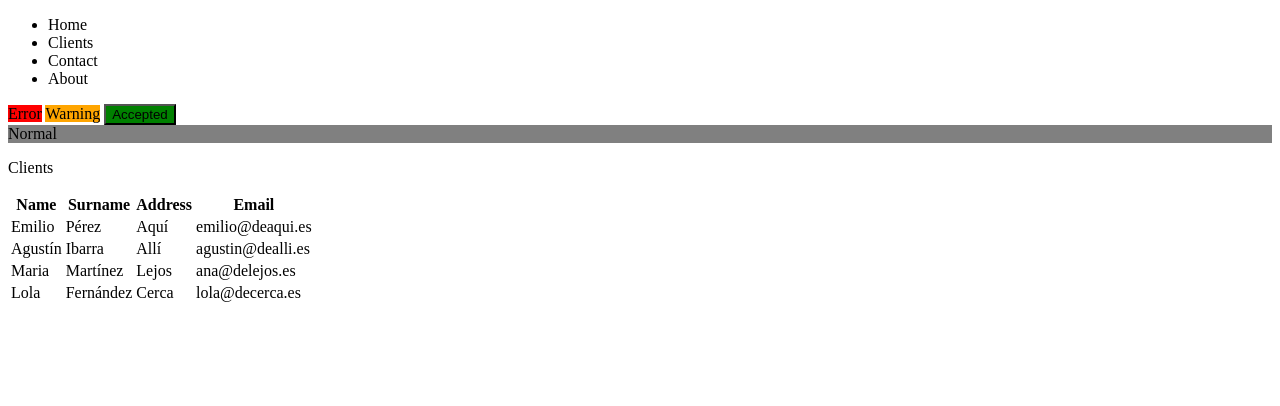
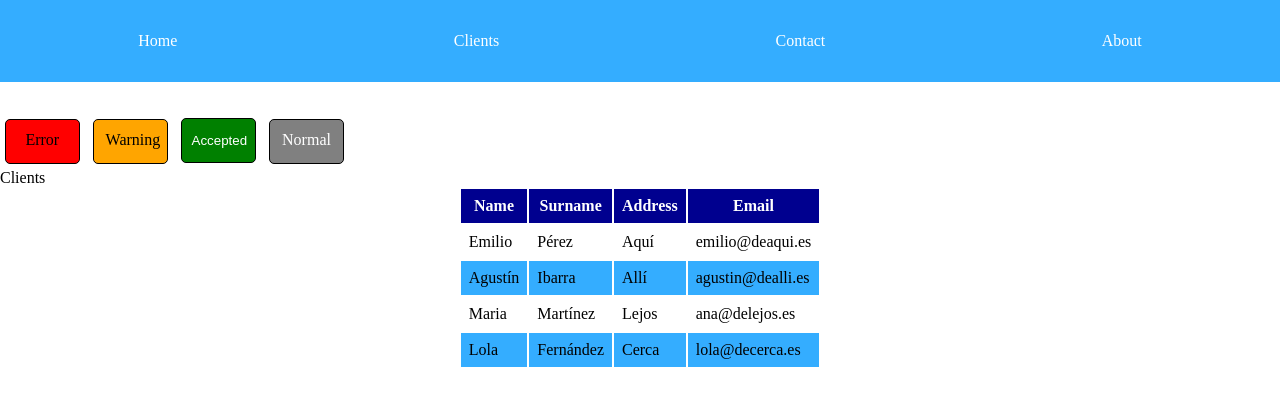
Before and after one commit to HernandezHugo/GS-DAW, a PHP site: page / in a window 1280 px wide. Shown: the top 406 px of the page. Run offline with PHP 8.4, Linux system fonts and the light colour scheme.

Commit message:
DIW - act06 completed

```diff
--- a/DIW/UD02/activitat 06/index.html
+++ b/DIW/UD02/activitat 06/index.html
@@ -14,7 +14,7 @@
         <ul>
           <li><a>Home</a></li>
           <li class="active"><a>Clients</a></li>
-          <li><a>Contact</ahref=></li>
+          <li><a>Contact</a></li>
           <li><a>About</a></li>
         </ul>
       </nav>
--- a/DIW/UD02/activitat 06/sass/app.scss
+++ b/DIW/UD02/activitat 06/sass/app.scss
@@ -1,3 +1,6 @@
 @import 'base/variables';
+@import 'base/globals';
 @import 'base/mixins';
 @import 'base/buttons';
+@import 'layout/header';
+@import 'layout/main';
--- a/DIW/UD02/activitat 06/sass/base/_buttons.scss
+++ b/DIW/UD02/activitat 06/sass/base/_buttons.scss
@@ -5,6 +5,7 @@ $normal: normal;
 
 .btn-#{$accepted} {
   background-color: $green;
+  color: $white;
 }
 .btn-#{$warning} {
   background-color: $orange;
@@ -14,4 +15,16 @@ $normal: normal;
 }
 .btn-#{$normal} {
   background-color: $grey;
+  color: $white;
 }
+.btn{
+  display: inline-block;
+  cursor: pointer;
+  text-align: center;
+  width: 75px;
+  height: 45px;
+  border-radius: 5px;
+  border: 1px solid black;
+  padding: 0.7em;
+  margin: 0.3em;
+}
--- /dev/null
+++ b/DIW/UD02/activitat 06/sass/base/_globals.scss
@@ -0,0 +1,5 @@
+* {
+  box-sizing: border-box;
+  margin: 0;
+  padding: 0;
+}
--- a/DIW/UD02/activitat 06/sass/base/_variables.scss
+++ b/DIW/UD02/activitat 06/sass/base/_variables.scss
@@ -1,13 +1,18 @@
 //colors
 
-$blue: blue;
-$grey: grey;
-$orange: orange;
-$red: red;
-$green: green;
+$blue-dark: #00008f;
+$blue-light: #0099ffcb;
+$grey: #808080;
+$grey-light: #c7c7c7;
+$grey-dark: #797979;
+$orange: #ffa500;
+$red: #ff0000;
+$green: #008000;
+$green-light: #00800080;
+$white: #ffffff;
+$purple: #800080;
 
 //breakpoints
-
 $mobile: 576px;
 $tablet: 768px;
 $desktop: 992px;
@@ -15,6 +20,6 @@ $desktop: 992px;
 //font-weight
 
 $delgada: 300;
-$regular : 400;
+$regular: 400;
 $bold: 700;
-$black: 900
+$black: 900;
--- /dev/null
+++ b/DIW/UD02/activitat 06/sass/layout/_header.scss
@@ -0,0 +1,25 @@
+nav {
+  @include mobile {
+    background-color: $blue-dark;
+    color: $white;
+  }
+  @include tablet {
+    background-color: $blue-light;
+  }
+  background-color: $green-light;
+  ul {
+    display: flex;
+    justify-content: space-around;
+    padding: 2em 0;
+    margin-bottom: 2em;
+    li {
+      list-style: none;
+      cursor: pointer;
+      a{
+        &:active{
+            color: $purple;
+        }
+      }
+    }
+  }
+}
--- /dev/null
+++ b/DIW/UD02/activitat 06/sass/layout/_main.scss
@@ -0,0 +1,20 @@
+table {
+  margin: 0 auto;
+  thead {
+    background-color: $blue-dark;
+    color: $white;
+    th {
+      padding: 0.5em;
+    }
+  }
+  tbody {
+    @for $i from 1 to 4 {
+      tr:nth-of-type(even) {
+        background-color: $blue-light;
+      }
+    }
+    td {
+      padding: 0.5em;
+    }
+  }
+}
--- a/DIW/UD02/activitat 06/styles/app.css
+++ b/DIW/UD02/activitat 06/styles/app.css
@@ -1,17 +1,88 @@
+* {
+  box-sizing: border-box;
+  margin: 0;
+  padding: 0;
+}
+
 .btn-accepted {
-  background-color: green;
+  background-color: #008000;
+  color: #ffffff;
 }
 
 .btn-warning {
-  background-color: orange;
+  background-color: #ffa500;
 }
 
 .btn-error {
-  background-color: red;
+  background-color: #ff0000;
 }
 
 .btn-normal {
-  background-color: grey;
+  background-color: #808080;
+  color: #ffffff;
+}
+
+.btn {
+  display: inline-block;
+  cursor: pointer;
+  text-align: center;
+  width: 75px;
+  height: 45px;
+  border-radius: 5px;
+  border: 1px solid black;
+  padding: 0.7em;
+  margin: 0.3em;
+}
+
+nav {
+  background-color: rgba(0, 128, 0, 0.5019607843);
+}
+@media (min-width: 576px) {
+  nav {
+    background-color: #00008f;
+    color: #ffffff;
+  }
+}
+@media (min-width: 768px) {
+  nav {
+    background-color: rgba(0, 153, 255, 0.7960784314);
+  }
+}
+nav ul {
+  display: flex;
+  justify-content: space-around;
+  padding: 2em 0;
+  margin-bottom: 2em;
+}
+nav ul li {
+  list-style: none;
+  cursor: pointer;
+}
+nav ul li a:active {
+  color: #800080;
+}
+
+table {
+  margin: 0 auto;
+}
+table thead {
+  background-color: #00008f;
+  color: #ffffff;
+}
+table thead th {
+  padding: 0.5em;
+}
+table tbody tr:nth-of-type(even) {
+  background-color: rgba(0, 153, 255, 0.7960784314);
+}
+table tbody tr:nth-of-type(even) {
+  background-color: rgba(0, 153, 255, 0.7960784314);
+}
+table tbody tr:nth-of-type(even) {
+  background-color: rgba(0, 153, 255, 0.7960784314);
+}
+table tbody td {
+  padding: 0.5em;
 }
 
 /*# sourceMappingURL=app.css.map */
```
Also changed, not shown: 1 other file.
